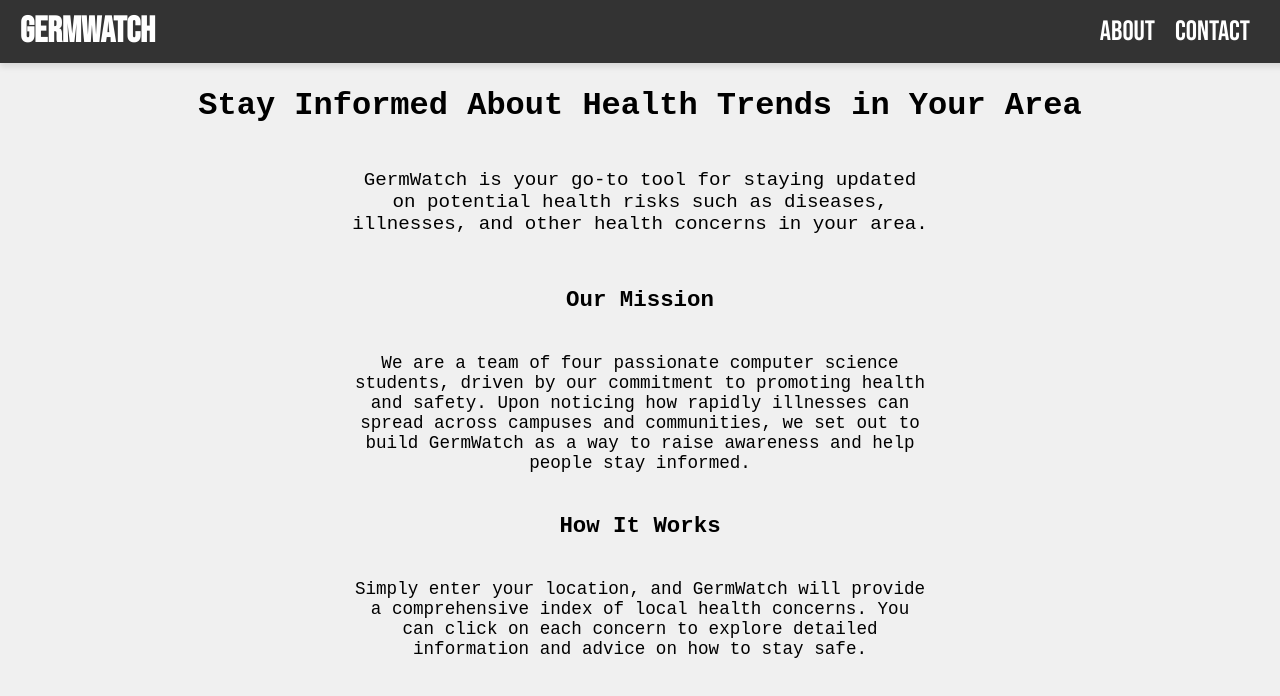
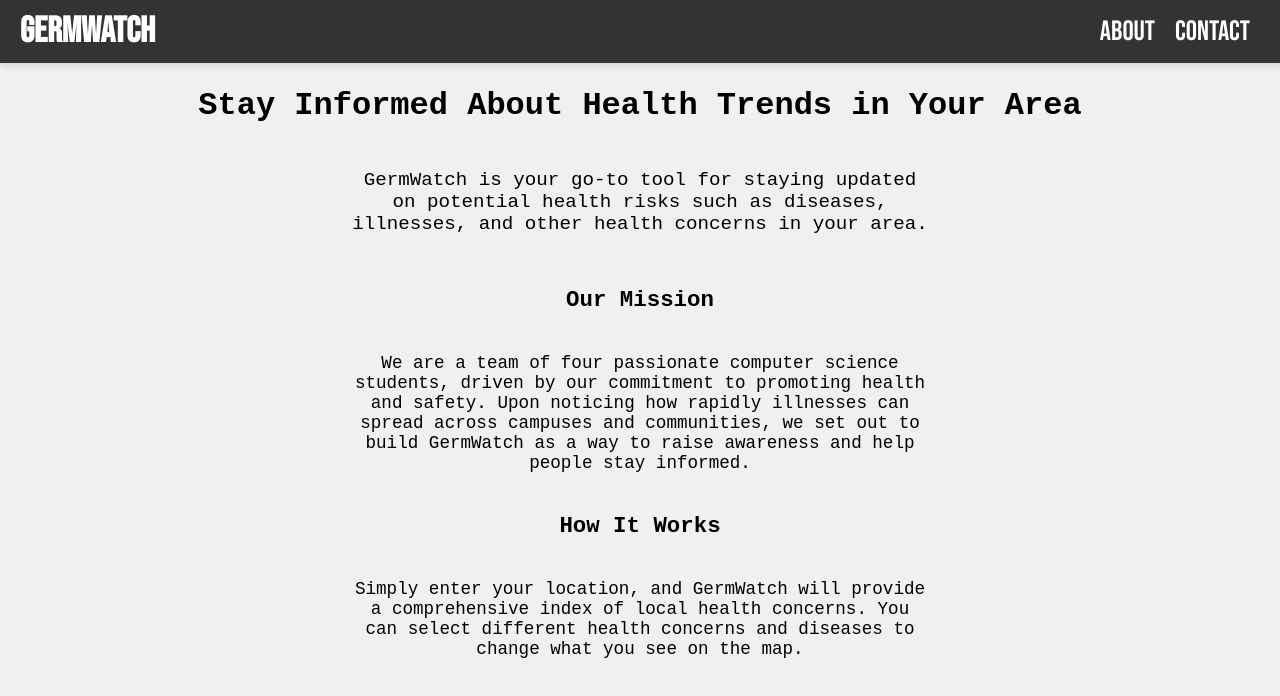
Before and after one commit to danatcosta3/C-s-get-degrees, a React (Create React App) app in the folder germwatch/: page /about in a window 1280 px wide. Shown: the top 696 px of the page. Built offline with nearby package versions, Linux system fonts and the light colour scheme.

Commit message:
description fix

```diff
--- a/germwatch/src/pages/AboutPage.js
+++ b/germwatch/src/pages/AboutPage.js
@@ -17,8 +17,8 @@ const AboutPage = () => {
 
         <h3 class="about-textHeader">How It Works</h3>
         <p className="about-text">
-        Simply enter your location, and GermWatch will provide a comprehensive index of local health concerns. You can click on each concern to
-        explore detailed information and advice on how to stay safe.</p>
+        Simply enter your location, and GermWatch will provide a comprehensive index of local health concerns. You can select different health concerns
+        and diseases to change what you see on the map.</p>
 
     </div>
   );
```
